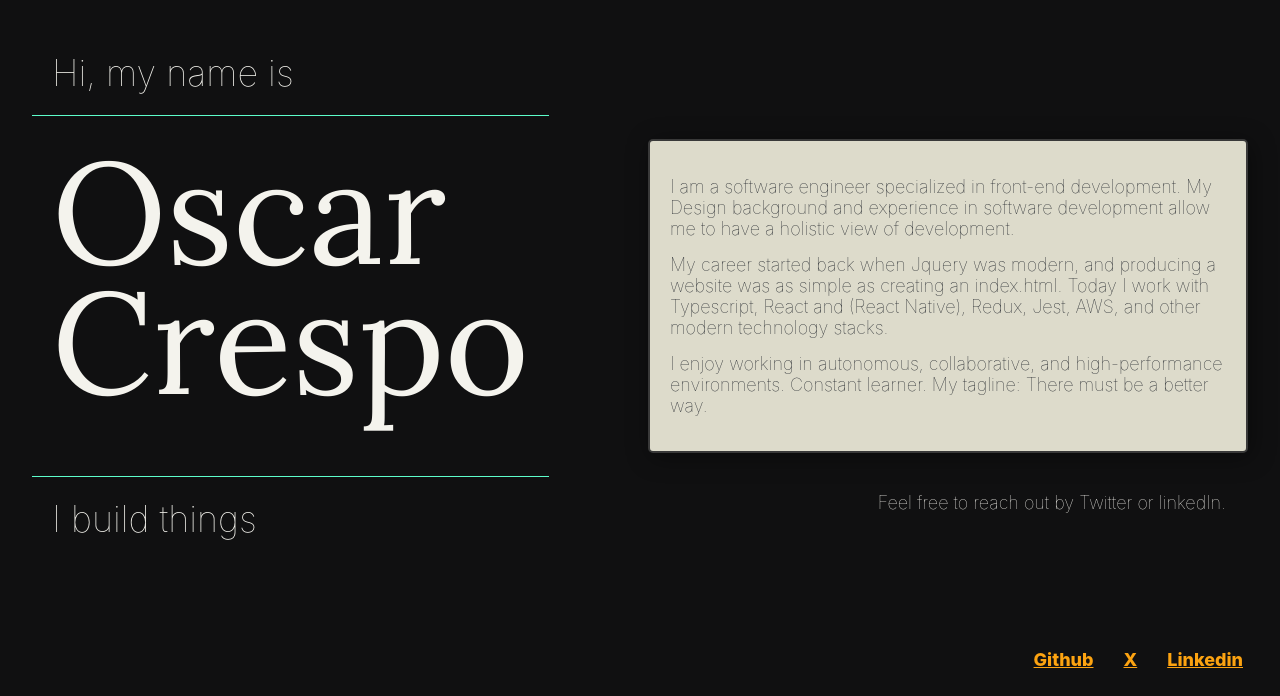
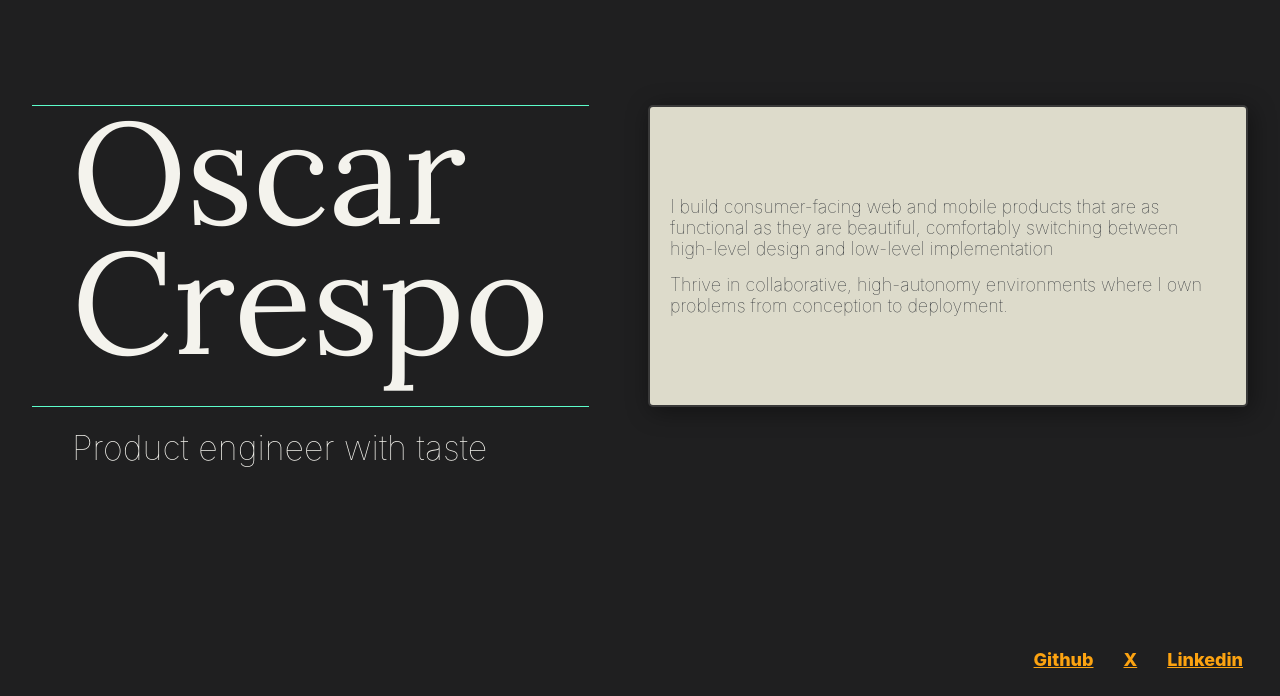
Before and after one commit to oscarCrespo/oscrespo.com, a Next.js app: page / in a window 1280 px wide. Shown: the part 104-800 px from the top of the page. Built offline with nearby package versions, Linux system fonts and the light colour scheme.

Commit message:
update copy

```diff
--- a/src/app/globals.css
+++ b/src/app/globals.css
@@ -1,5 +1,5 @@
 :root {
-  --primaryDark: #101011;
+  --primaryDark: #1f1f20;
   --primaryBright: #dddbcb;
   --accent: #5dfdcb;
   --secondary: #fca311;
@@ -12,6 +12,7 @@ body {
   width: 100%;
   height: 100%;
 }
+
 body {
   margin: 0;
   padding: 0;
@@ -30,21 +31,27 @@ code {
 .primaryDark {
   background: var(--primaryDark);
 }
+
 .primaryBright {
   background: var(--primaryBright);
 }
+
 .accent {
   background: var(--accent);
 }
+
 .secondary {
   background: var(--secondary);
 }
+
 .lightText {
   color: var(--lightText);
 }
+
 .darkText {
   color: var(--darkText);
 }
+
 .brightLink {
   color: var(--secondary);
   text-decoration: underline;
@@ -57,6 +64,7 @@ code {
     BlinkMacSystemFont, "Segoe UI", "Roboto", "Oxygen", "Ubuntu", "Cantarell",
     "Fira Sans", "Droid Sans", "Helvetica Neue", sans-serif;
 }
+
 .darkLink {
   color: var(--darkText);
   text-decoration: underline;
@@ -69,9 +77,11 @@ code {
     BlinkMacSystemFont, "Segoe UI", "Roboto", "Oxygen", "Ubuntu", "Cantarell",
     "Fira Sans", "Droid Sans", "Helvetica Neue", sans-serif;
 }
+
 .bold {
   font-weight: 800;
 }
+
 .serif {
   font-family: var(--font-lora, "Lora"), serif;
 }
--- a/src/app/page.css
+++ b/src/app/page.css
@@ -3,13 +3,15 @@
   display: flex;
   flex-direction: column;
   flex-grow: 1;
+  justify-content: center;
 }
+
 .columns {
   display: flex;
   justify-content: space-between;
-  align-items: center;
-  flex-grow: 1;
+  align-items: flex-start;
 }
+
 .navigationContainer {
   padding: 0 0 20px;
   position: absolute;
@@ -21,29 +23,33 @@
   box-sizing: border-box;
   text-align: left;
 }
+
+
 .mainTitleSection h2 {
-  font-size: 36px;
+  font-size: 34px;
   font-weight: 100;
   padding: 20px;
+  margin: 0px 20px;
 }
+
 .mainTitleSection h1 {
   font-size: 144px;
   line-height: 130px;
   font-weight: 400;
   font-family: var(--font-lora, "Lora"), serif;
   margin: 0;
-  padding: 0 20px 40px;
+  padding: 0 40px 40px;
 }
+
 .mainTitleSection h1 span {
   display: block;
 }
 
-h2.borderBottom {
+h1.bordered {
+  border-top: 1px solid var(--accent);
   border-bottom: 1px solid var(--accent);
 }
-h2.borderTop {
-  border-top: 1px solid var(--accent);
-}
+
 
 .abstractContainer {
   border: 2px solid #393939;
@@ -57,22 +63,29 @@ h2.borderTop {
   text-align: left;
   position: relative;
   font-size: 18px;
-  height: 100%;
+  height: 302px;
   font-weight: 400;
   margin-left: 10px;
+  display: flex;
+  flex-direction: column;
+  justify-content: center;
 }
+
 .abstractContainer .darkLink {
   float: right;
 }
+
 .abstractList {
   list-style-type: none;
   margin: 0;
   padding: 0;
   font-weight: 100;
 }
+
 .abstractList li {
   margin: 15px 0;
 }
+
 .closingMessage {
   position: absolute;
   bottom: -80px;
@@ -83,50 +96,71 @@ h2.borderTop {
   margin-right: 20px;
 }
 
+.sectionContainer {
+  width: 100%;
+  display: flex;
+  flex-direction: column;
+  justify-content: space-between;
+  align-items: center;
+}
+
 @media (max-width: 1024px) {
+
   .homeContainer {
     position: relative;
     display: flex;
     flex-direction: column;
   }
+
   .columns {
     display: flex;
     flex-direction: column;
     justify-content: flex-start;
     align-items: center;
+    flex-grow: 0;
   }
+
   .navigationContainer {
     padding: 0 0 20px;
     position: relative;
     text-align: right;
     margin-top: 40px;
   }
+
   .navigationContainer .navigationList {
     flex-wrap: wrap;
     justify-content: center;
   }
+
   .navigationContainer .navigationList li {
     margin: 10px;
   }
+
   .abstractContainer {
+    max-width: 100%;
     width: 100%;
     font-size: 16px;
     margin-left: 0px;
     margin-bottom: 40px;
     margin-top: 10px;
+    height: auto;
   }
+
   .mainTitleSection {
     width: 100%;
   }
+
   .mainTitleSection h1 {
     font-size: 80px;
     line-height: 71px;
-    padding: 0 5px 22px;
+    padding: 12px 5px 32px;
   }
+
   .mainTitleSection h2 {
     font-size: 18px;
     padding: 10px;
   }
+
   .closingMessage {
     width: 310px;
     margin-right: 8px;
--- a/src/app/page.tsx
+++ b/src/app/page.tsx
@@ -4,11 +4,10 @@ import "./page.css";
 function MainTitle() {
   return (
     <header className="mainTitleSection lightText">
-      <h2 className="borderBottom">Hi, my name is</h2>
-      <h1>
+      <h1 className="bordered">
         Oscar <span>Crespo</span>
       </h1>
-      <h2 className="borderTop">I build things</h2>
+      <h2>Product engineer with taste</h2>
     </header>
   );
 }
@@ -18,25 +17,12 @@ function Abstract() {
     <section className="primaryBright abstractContainer">
       <ul className="abstractList">
         <li>
-          I am a software engineer specialized in front-end development. My
-          Design background and experience in software development allow me to
-          have a holistic view of development.
+          I build consumer-facing web and mobile products that are as functional as they are beautiful, comfortably switching between high-level design and low-level implementation
         </li>
         <li>
-          My career started back when Jquery was modern, and producing a website
-          was as simple as creating an index.html. Today I work with Typescript,
-          React and (React Native), Redux, Jest, AWS, and other modern technology
-          stacks.
-        </li>
-        <li>
-          I enjoy working in autonomous, collaborative, and high-performance
-          environments. Constant learner. My tagline: There must be a better
-          way.
+          Thrive in collaborative, high-autonomy environments where I own problems from conception to deployment.
         </li>
       </ul>
-      <p className="closingMessage lightText">
-        Feel free to reach out by Twitter or linkedIn.
-      </p>
     </section>
   );
 }
```
